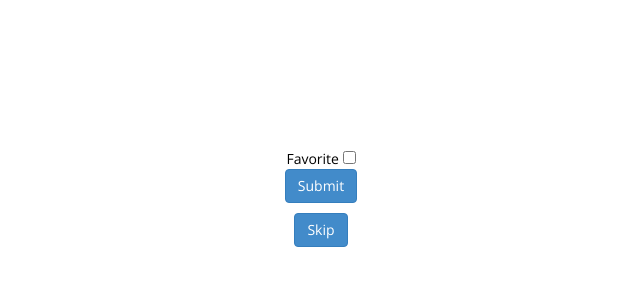
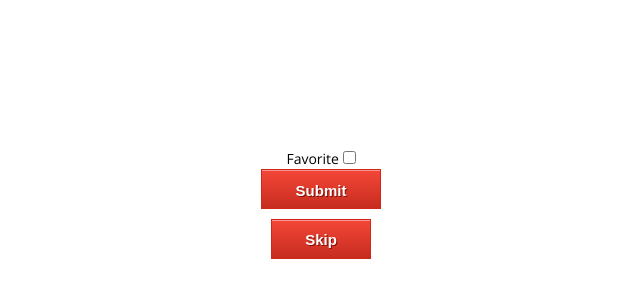
Before and after one commit to joshperline/squabble-app, a Python web app: template templates/judge.html in a window 1280 px wide. Shown: the part 325-623 px from the top of the page, without its empty margins (319-959 px from the left). Run offline with Jinja, Linux system fonts and the light colour scheme; the template is opened without the code that fills it, so the values that code supplies are empty; some libraries are stand-ins or nearby versions.

Commit message:
changed bootstrap buttons to custom

```diff
--- a/assets/css/style.css
+++ b/assets/css/style.css
@@ -20,6 +20,11 @@ body {
     margin auto auto;
     background-color: #fff;
     text-align: center;
+}
+
+.frontpage-title {
+    vertical-align: top;
+    width: 100%;
 }
 
 .indexer {
@@ -186,4 +191,140 @@ body {
     margin-bottom: 0px;
 }
 
-# NEW
+.red-button-large {
+  -moz-box-shadow:inset 0px 1px 0px 0px #f5978e;
+  -webkit-box-shadow:inset 0px 1px 0px 0px #f5978e;
+  box-shadow:inset 0px 1px 0px 0px #f5978e;
+  background:-webkit-gradient( linear, left top, left bottom, color-stop(0.05, #f24537), color-stop(1, #c62d1f) );
+  background:-moz-linear-gradient( center top, #f24537 5%, #c62d1f 100% );
+  filter:progid:DXImageTransform.Microsoft.gradient(startColorstr='#f24537', endColorstr='#c62d1f');
+  background-color:#f24537;
+  -webkit-border-top-left-radius:0px;
+  -moz-border-radius-topleft:0px;
+  border-top-left-radius:0px;
+  -webkit-border-top-right-radius:0px;
+  -moz-border-radius-topright:0px;
+  border-top-right-radius:0px;
+  -webkit-border-bottom-right-radius:0px;
+  -moz-border-radius-bottomright:0px;
+  border-bottom-right-radius:0px;
+  -webkit-border-bottom-left-radius:0px;
+  -moz-border-radius-bottomleft:0px;
+  border-bottom-left-radius:0px;
+  text-indent:0;
+  border:1px solid #d02718;
+  display:inline-block;
+  color:#ffffff;
+  font-family:Arial;
+  font-size:15px;
+  font-weight:bold;
+  font-style:normal;
+  height:40px;
+  line-height:40px;
+  width:150px;
+  text-decoration:none;
+  text-align:center;
+  text-shadow:1px 1px 0px #810e05;
+}
+.red-button-large:hover {
+  background:-webkit-gradient( linear, left top, left bottom, color-stop(0.05, #c62d1f), color-stop(1, #f24537) );
+  background:-moz-linear-gradient( center top, #c62d1f 5%, #f24537 100% );
+  filter:progid:DXImageTransform.Microsoft.gradient(startColorstr='#c62d1f', endColorstr='#f24537');
+  background-color:#c62d1f;
+}.red-button-large:active {
+  position:relative;
+  top:1px;
+}
+/* This button was generated using CSSButtonGenerator.com */
+
+.red-button-medium {
+  -moz-box-shadow:inset 0px 1px 0px 0px #f5978e;
+  -webkit-box-shadow:inset 0px 1px 0px 0px #f5978e;
+  box-shadow:inset 0px 1px 0px 0px #f5978e;
+  background:-webkit-gradient( linear, left top, left bottom, color-stop(0.05, #f24537), color-stop(1, #c62d1f) );
+  background:-moz-linear-gradient( center top, #f24537 5%, #c62d1f 100% );
+  filter:progid:DXImageTransform.Microsoft.gradient(startColorstr='#f24537', endColorstr='#c62d1f');
+  background-color:#f24537;
+  -webkit-border-top-left-radius:0px;
+  -moz-border-radius-topleft:0px;
+  border-top-left-radius:0px;
+  -webkit-border-top-right-radius:0px;
+  -moz-border-radius-topright:0px;
+  border-top-right-radius:0px;
+  -webkit-border-bottom-right-radius:0px;
+  -moz-border-radius-bottomright:0px;
+  border-bottom-right-radius:0px;
+  -webkit-border-bottom-left-radius:0px;
+  -moz-border-radius-bottomleft:0px;
+  border-bottom-left-radius:0px;
+  text-indent:0;
+  border:1px solid #d02718;
+  display:inline-block;
+  color:#ffffff;
+  font-family:Arial;
+  font-size:15px;
+  font-weight:bold;
+  font-style:normal;
+  height:40px;
+  line-height:40px;
+  width:120px;
+  text-decoration:none;
+  text-align:center;
+  text-shadow:1px 1px 0px #810e05;
+}
+.red-button-medium:hover {
+  background:-webkit-gradient( linear, left top, left bottom, color-stop(0.05, #c62d1f), color-stop(1, #f24537) );
+  background:-moz-linear-gradient( center top, #c62d1f 5%, #f24537 100% );
+  filter:progid:DXImageTransform.Microsoft.gradient(startColorstr='#c62d1f', endColorstr='#f24537');
+  background-color:#c62d1f;
+}.red-button-medium:active {
+  position:relative;
+  top:1px;
+}
+/* This button was generated using CSSButtonGenerator.com */
+
+.red-button-small {
+  -moz-box-shadow:inset 0px 1px 0px 0px #f5978e;
+  -webkit-box-shadow:inset 0px 1px 0px 0px #f5978e;
+  box-shadow:inset 0px 1px 0px 0px #f5978e;
+  background:-webkit-gradient( linear, left top, left bottom, color-stop(0.05, #f24537), color-stop(1, #c62d1f) );
+  background:-moz-linear-gradient( center top, #f24537 5%, #c62d1f 100% );
+  filter:progid:DXImageTransform.Microsoft.gradient(startColorstr='#f24537', endColorstr='#c62d1f');
+  background-color:#f24537;
+  -webkit-border-top-left-radius:0px;
+  -moz-border-radius-topleft:0px;
+  border-top-left-radius:0px;
+  -webkit-border-top-right-radius:0px;
+  -moz-border-radius-topright:0px;
+  border-top-right-radius:0px;
+  -webkit-border-bottom-right-radius:0px;
+  -moz-border-radius-bottomright:0px;
+  border-bottom-right-radius:0px;
+  -webkit-border-bottom-left-radius:0px;
+  -moz-border-radius-bottomleft:0px;
+  border-bottom-left-radius:0px;
+  text-indent:0;
+  border:1px solid #d02718;
+  display:inline-block;
+  color:#ffffff;
+  font-family:Arial;
+  font-size:15px;
+  font-weight:bold;
+  font-style:normal;
+  height:40px;
+  line-height:40px;
+  width:100px;
+  text-decoration:none;
+  text-align:center;
+  text-shadow:1px 1px 0px #810e05;
+}
+.red-button-small:hover {
+  background:-webkit-gradient( linear, left top, left bottom, color-stop(0.05, #c62d1f), color-stop(1, #f24537) );
+  background:-moz-linear-gradient( center top, #c62d1f 5%, #f24537 100% );
+  filter:progid:DXImageTransform.Microsoft.gradient(startColorstr='#c62d1f', endColorstr='#f24537');
+  background-color:#c62d1f;
+}.red-button-small:active {
+  position:relative;
+  top:1px;
+}
+/* This button was generated using CSSButtonGenerator.com */
--- a/templates/argument.html
+++ b/templates/argument.html
@@ -87,7 +87,7 @@
                         <br>
                     </div>
                     <div id="clear"></div>
-                    <p><button class="btn btn-primary btn" role="button" type="submit">Take this to court</button></p>
+                    <p><button class="red-button-large" type="submit">Take this to court</button></p>
                     <div class="error">{{error}}</div>
                 </div>
             </form>
--- a/templates/judge.html
+++ b/templates/judge.html
@@ -102,11 +102,11 @@
             <div id="clear"></div>
             <div class="error">{{error}}</div>
             Favorite
-            <input type="checkbox" class="squaredOne" name="favorite">
+            <input type="checkbox" name="favorite">
             <p>
-                <button class="btn btn-primary btn" role="button" type="submit">Submit</button>
+                <button class="red-button-medium">Submit</button>
             </p>
-            <p><a href="../judge" class="btn btn-primary btn" role="button" name="skip">Skip</a>
+            <p><a href="../judge" class="red-button-small" name="skip">Skip</a>
             </p>
         </div>
     </form>
```
Also changed, not shown: templates/about.html (+6 -1 lines), templates/contact.html (+13 -7 lines), templates/index.html (+5 -2 lines), assets/images/white-globe2.jpg (added).
